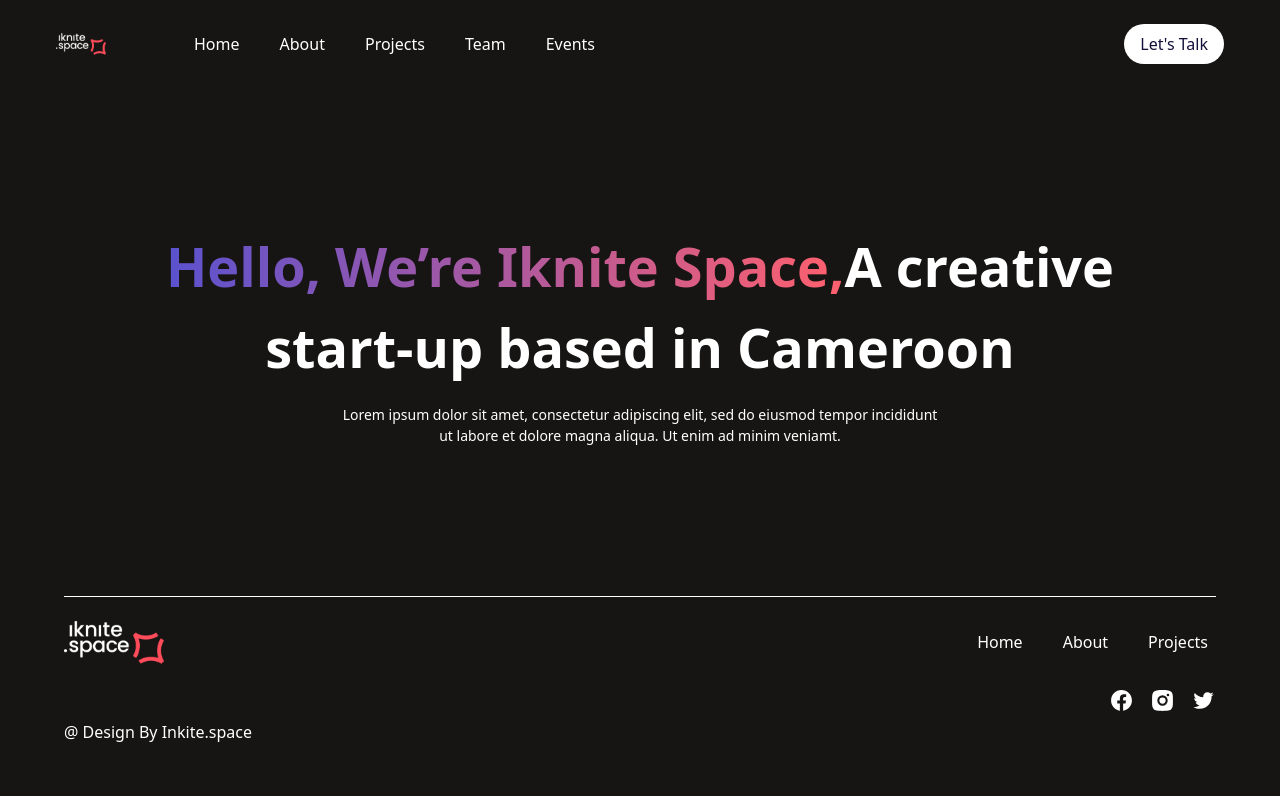
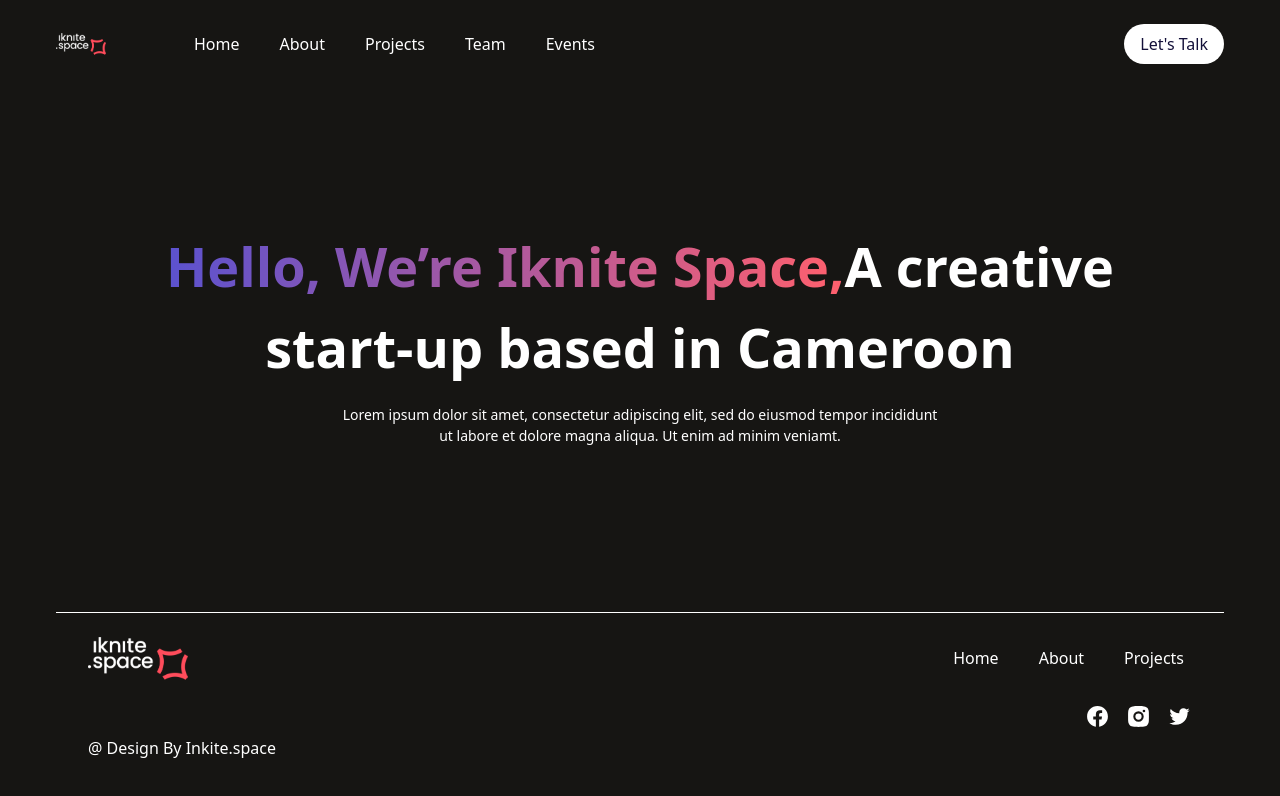
Before and after one commit to Ed-Gah/iknite-portfolio, a Next.js app: page /home in a window 1280 px wide. Shown: the top 796 px of the page. Built offline with nearby package versions, Linux system fonts and the light colour scheme; a web font is replaced by a local one.

Commit message:
resized footer (#27)

```diff
--- a/components/footer/footer.components.tsx
+++ b/components/footer/footer.components.tsx
@@ -21,7 +21,7 @@ const Footer = () => {
     }
   }, []);
   return (
-    <div className=" border-t border-white w-full">
+    <div className=" border-t px-8 border-white">
       <div className="flex justify-between items-center w-full">
         <Image src={logo} height={100} width={100} alt="Logo" />
         <ul className=" flex gap-6">
--- a/components/layout/layout.component.tsx
+++ b/components/layout/layout.component.tsx
@@ -23,8 +23,10 @@ const Layout: FC<Props> = ({ children, crumbs }) => {
           {/* Section */}
           <section className="flex flex-col items-center">{children}</section>
           {/* Footer here */}
-          <footer className=" bg-[#161513] h-[200px] w-screen pt-6 pb-14 px-16">
-            <Footer />
+          <footer className=" bg-[#161513] h-[200px] w-screen pt-6 pb-14">
+            <div className=" max-w-[1200px] mx-auto p-4">
+              <Footer />
+            </div>
           </footer>
         </div>
       </Fragment>
```
